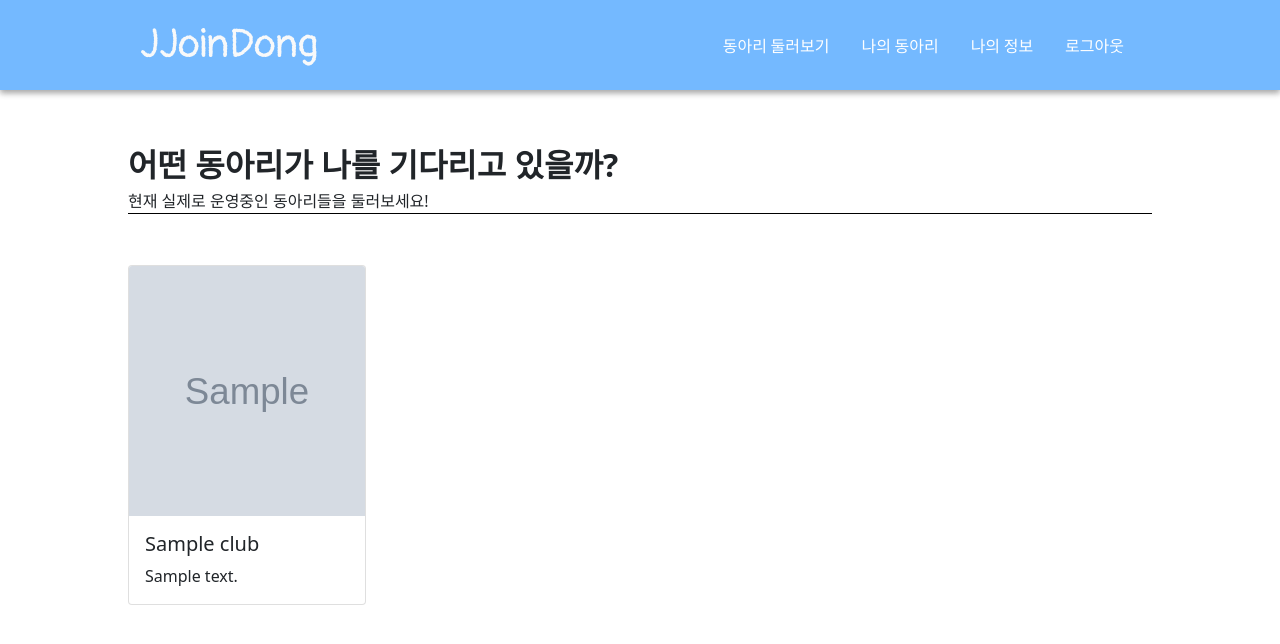
After one commit to julianne03/Joindong, a Django app: page /jd//club_list in a window 1280 px wide. The commit adds this page. Shown: the top 644 px of the page. Run offline with Django 3.2, Linux system fonts and the light colour scheme; tables that the repository leaves empty hold one stand-in row (values such as "Sample post"); grey boxes marked "Sample" are stand-in pictures.

Commit message:
templates/club_list

```diff
--- a/static/css/style.css
+++ b/static/css/style.css
@@ -5,11 +5,13 @@
     height: 100%;
     display: flex;
     flex-direction: row;
+    align-items: center;
     align-content: center;
+    justify-content: center;
 }
 
 .left-box {
-    margin-top: 20%;
+    margin-top: 17%;
     margin-left: 7%;
 }
 
--- /dev/null
+++ b/templates/jd/club_list.html
@@ -0,0 +1,29 @@
+{% extends 'base.html' %}
+{% load static %}
+
+{% block title %}Main{% endblock %}
+
+{% block content %}
+    <div style="margin-left: 10%; margin-right: 10%">
+        <div style="margin-top: 5%">
+            <span style="font-weight: 700; font-size: 2rem">어떤 동아리가 나를 기다리고 있을까?</span><br />
+            <span>현재 실제로 운영중인 동아리들을 둘러보세요!</span><br />
+            <div style="height: 1px; background-color: black"></div>
+        </div>
+        <div class="row row-cols-4" style="margin-top: 5%">
+            {% for club in list %}
+            <div class="col" style="margin-bottom: 3%">
+                <div class="card">
+                    <img class="card-img-top" src="{{ club.main_poster.url }}" width="200" height="250">
+                    <div class="card-body">
+                        <h5 class="card-title">{{ club.title }}</h5>
+                        <p class="card-text">{{ club.description }}</p>
+                    </div>
+                </div>
+            </div>
+            {% endfor %}
+        </div>
+
+    </div>
+
+{% endblock %}
```
